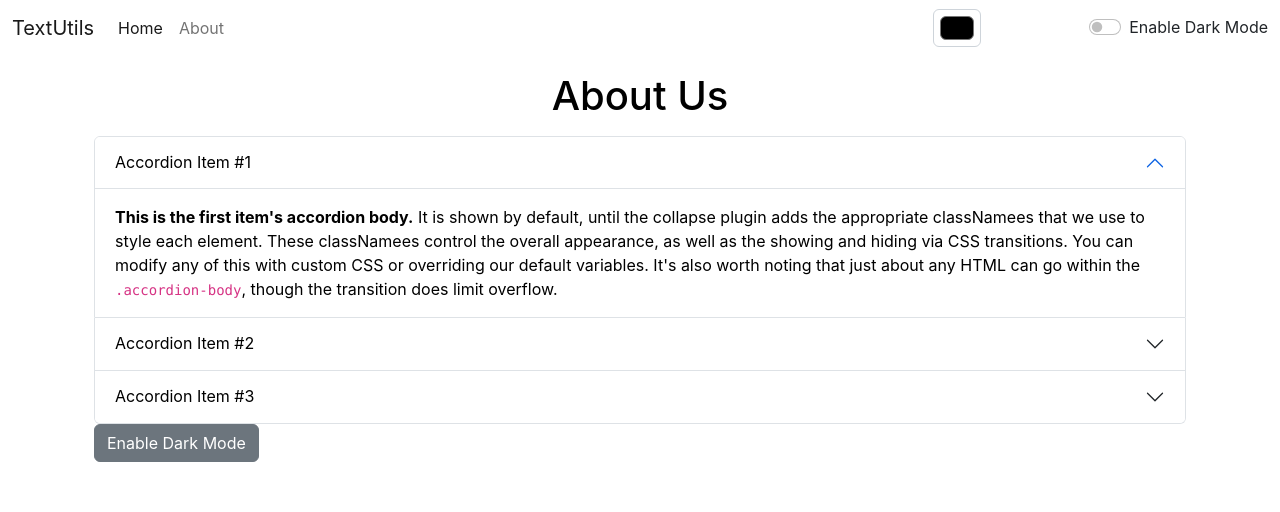
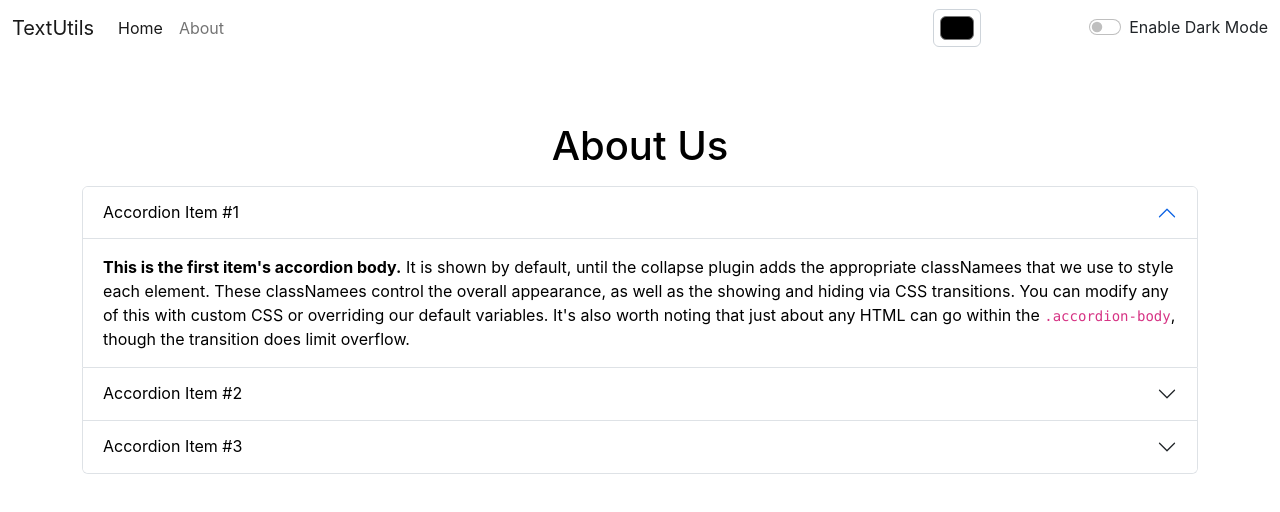
Before and after one commit to mafaqahmed/Learning-React-Harry, a React (Create React App) app in the folder textUtils/: page /about in a window 1280 px wide. Shown: the top 512 px of the page. Built offline with nearby package versions, Linux system fonts and the light colour scheme.

Commit message:
Corrected the dark theme for about (19)
Also rectified the CLI (Cumulative Layout Shift)

```diff
--- a/textUtils/src/App.js
+++ b/textUtils/src/App.js
@@ -66,7 +66,7 @@ function App() {
                 />
               }
             />
-            <Route exact path="/about" element={<About />} />
+            <Route exact path="/about" element={<About mode={mode}/>} />
           </Routes>
         </div>
       </Router>
--- a/textUtils/src/components/About.js
+++ b/textUtils/src/components/About.js
@@ -1,31 +1,13 @@
-import { useState } from "react";
 import React from "react";
 
-export default function About() {
-  const [btnText, setBtnText] = useState("Enable Dark Mode");
-  const [myStyle, setMyStyle] = useState({
-    color: "black",
-    backgroundColor: "white",
-  });
-
-  const toggle = () => {
-    if (myStyle.color === "black") {
-      setMyStyle({
-        color: "white",
-        backgroundColor: "black",
-      });
-      setBtnText("Enable Light Mode");
-    } else {
-      setMyStyle({
-        color: "black",
-        backgroundColor: "white",
-      });
-      setBtnText("Enable Dark Mode");
-    }
+export default function About(props) {
+  const myStyle = {
+    color: props.mode === 'dark'?'white':'black',
+    backgroundColor: props.mode === 'dark'?'#4a4747':'white',
   };
 
   return (
-    <div className="container" style={myStyle}>
+    <div style={{color: props.mode === 'dark'?'white':'black'}}>
       <h1 className="my-3 d-flex justify-content-center">About Us</h1>
       <div className="accordion" id="accordionExample style={myStyle}">
         <div className="accordion-item">
@@ -125,9 +107,6 @@ export default function About() {
           </div>
         </div>
       </div>
-      <button onClick={toggle} type="button" className="btn btn-secondary">
-        {btnText}
-      </button>
     </div>
   );
 }
--- a/textUtils/src/components/Alert.js
+++ b/textUtils/src/components/Alert.js
@@ -6,12 +6,14 @@ export default function Alert(props) {
         return (loWord.charAt(0).toUpperCase() + loWord.slice(1))
     }
   return (
-    props.alert && (
-      <div>
-        <div className="alert alert-light bg-success text-light" role="alert">
-          <strong>{capitalize(props.alert.type)}</strong> {props.alert.message}
+    <div style = {{height: '50px'}}>
+      {props.alert && (
+        <div>
+          <div className="alert alert-light bg-success text-light" role="alert">
+            <strong>{capitalize(props.alert.type)}</strong> {props.alert.message}
+          </div>
         </div>
-      </div>
-    )
+      )}
+    </div>
   );
 }
--- a/textUtils/src/components/Textblock.js
+++ b/textUtils/src/components/Textblock.js
@@ -40,8 +40,8 @@ export default function Textblock(props) {
 
   return (
     <>
-    <div>
-      <h1 style={{color: props.mode==='light'?"black":"white"}}>{props.heading}</h1>
+    <div className="container">
+      <h1 style={{color: props.mode==='light'?"black":"white", marginTop:'10px'}}>{props.heading}</h1>
       <div className="mb-3">
         <textarea
           className="form-control"
```
